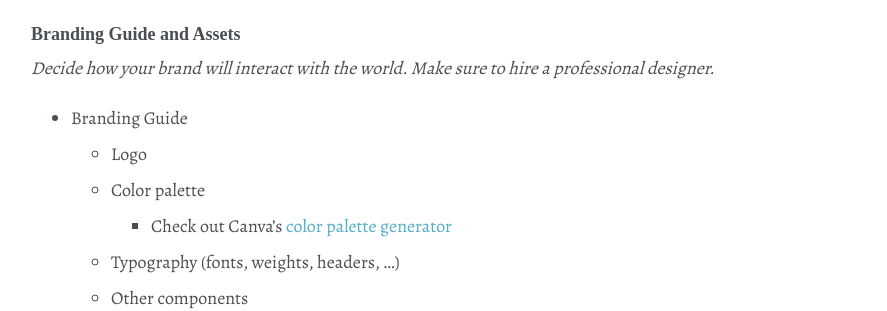
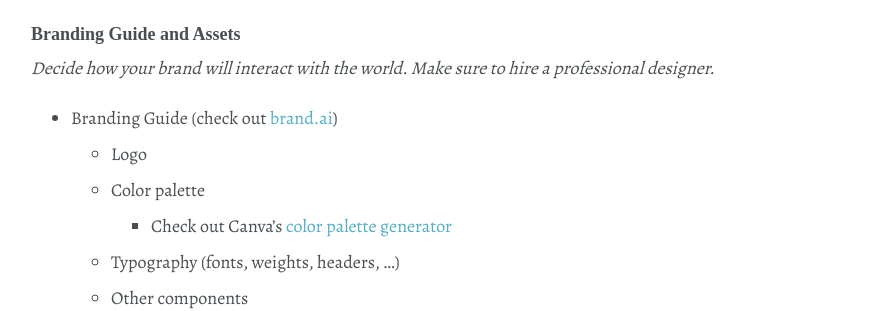
Before and after one commit to shanemileham/levelupmylife, a Jekyll site: the page built from _content/personal/branding.md, in a window 1280 px wide and 900 px high, scrolled down 2043 px. Shown: the part 154-465 px from the top of the window, without its empty margins (87-974 px from the left). Built offline with Jekyll 4.4.1, drawn with Linux system fonts in a browser that asks for light colours; some web fonts are replaced; comment, search, counter and statistics services are not loaded.

Commit message:
Added brand.ai link

```diff
--- a/_content/personal/branding.md
+++ b/_content/personal/branding.md
@@ -59,7 +59,7 @@ _Decide how your brand will be a business_
 
 ### Branding Guide and Assets
 _Decide how your brand will interact with the world. Make sure to hire a professional designer._
-- Branding Guide
+- Branding Guide (check out [brand.ai](https://brand.ai/))
   - Logo
   - Color palette
     - Check out Canva's [color palette generator](https://www.canva.com/color-palette/)
```
